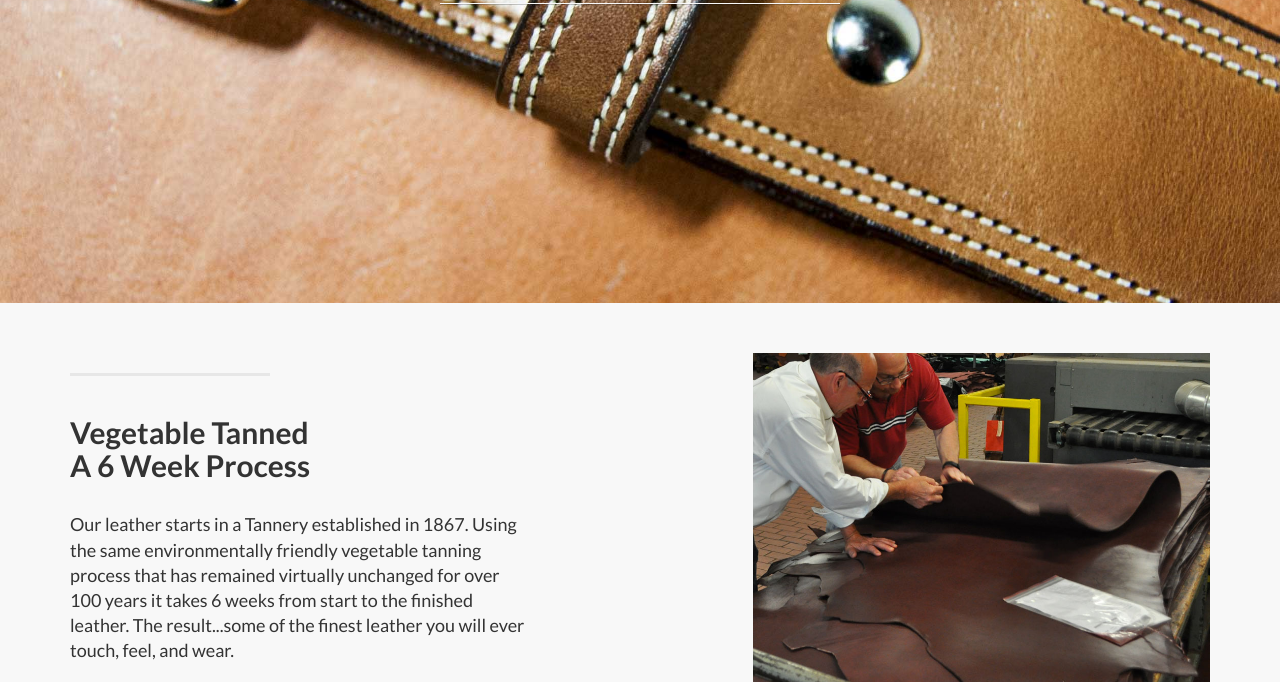
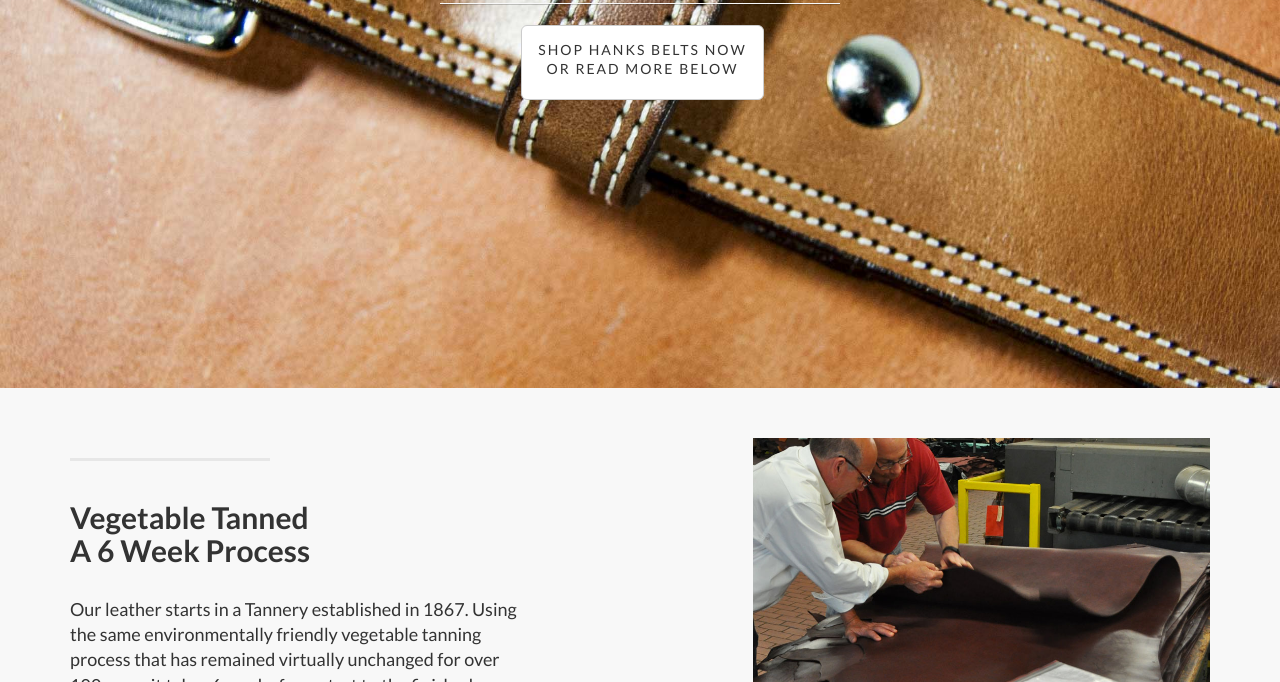
Before and after one commit to bneedels/premium, a plain HTML site: page index.html in a window 1280 px wide. Shown: the part 418-1100 px from the top of the page. Drawn offline with Linux system fonts and the light colour scheme.

Commit message:
Add Shop Belts Button

```diff
--- a/index.html
+++ b/index.html
@@ -76,18 +76,18 @@
                         <h1>Hanks Belts</h1>
                         <h3>USA Made Vegetable Tanned Leather Belts</h3>
                         <hr class="intro-divider">
-                        <!--
+
                         <ul class="list-inline intro-social-buttons">
                             <li>
-                                <a href="https://twitter.com/SBootstrap" class="btn btn-default btn-lg"><i class="fa fa-twitter fa-fw"></i> <span class="network-name">Twitter</span></a>
+                               <!-- <a href="https://twitter.com/SBootstrap" class="btn btn-default btn-lg"><i class="fa fa-twitter fa-fw"></i> <span class="network-name">Twitter</span></a>
+                            </li> -->
+                            <li>
+                                <a href="http://www.hanksclothing.com/belts.html" class="btn btn-default btn-lg"> <span class="network-name">Shop Hanks Belts Now<p>or Read more below</p></span></a>
                             </li>
-                            <li>
-                                <a href="https://github.com/IronSummitMedia/startbootstrap" class="btn btn-default btn-lg"><i class="fa fa-github fa-fw"></i> <span class="network-name">Github</span></a>
-                            </li>
-                            <li>
+                           <!-- <li>
                                 <a href="#" class="btn btn-default btn-lg"><i class="fa fa-linkedin fa-fw"></i> <span class="network-name">Linkedin</span></a>
-                            </li>
-                        </ul> -->
+                            </li> -->
+                        </ul>
                     </div>
                 </div>
             </div>
```
